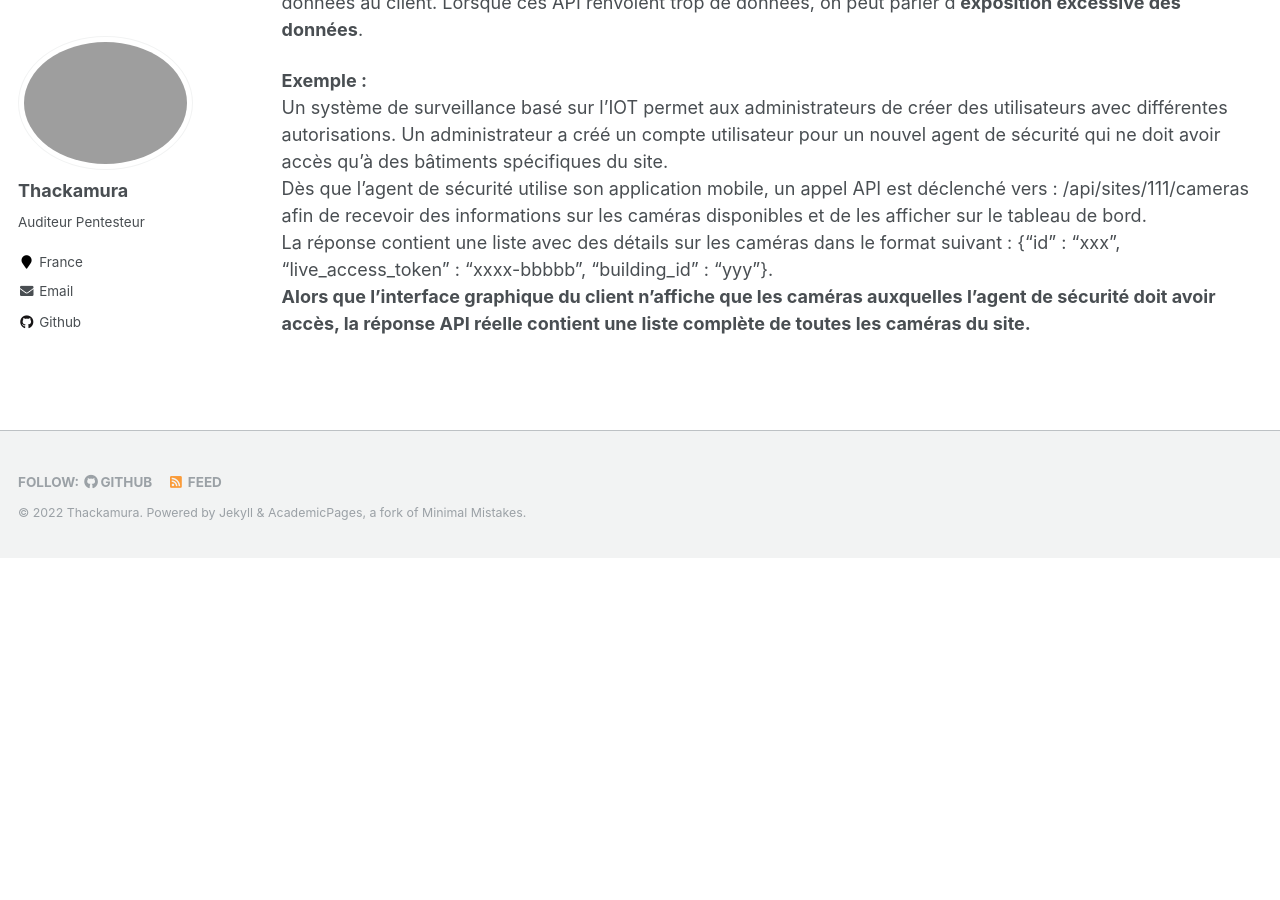
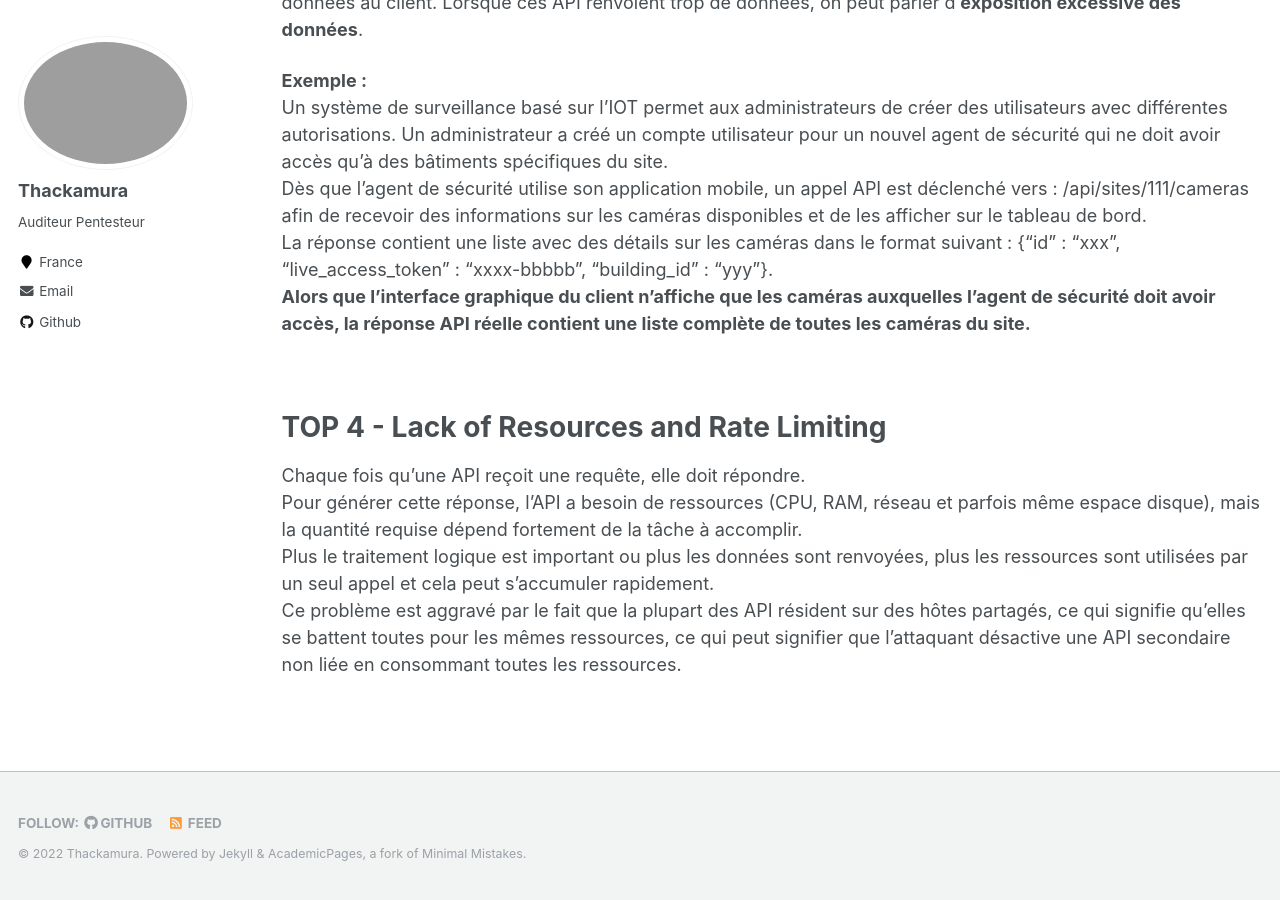
Before and after one commit to thackamura/thackamura.github.io, a Jekyll site: the page built from _pages/pentest-api.md, in a window 1280 px wide and 900 px high, scrolled down 2112 px. Built offline with Jekyll 4.4.1, drawn with Linux system fonts in a browser that asks for light colours; before the commit the page ends 2670 px from its top, so only the background shows below that.

Commit message:
Update pentest-api.md

```diff
--- a/_pages/pentest-api.md
+++ b/_pages/pentest-api.md
@@ -68,4 +68,12 @@ Une API n'est censée renvoyer que les données requises aux utilisateurs finaux
 <br/> Dès que l'agent de sécurité utilise son application mobile, un appel API est déclenché vers : /api/sites/111/cameras afin de recevoir des informations sur les caméras disponibles et de les afficher sur le tableau de bord.
 <br/> La réponse contient une liste avec des détails sur les caméras dans le format suivant : {"id" : "xxx", "live_access_token" : "xxxx-bbbbb", "building_id" : "yyy"}.
 <br/> **Alors que l'interface graphique du client n'affiche que les caméras auxquelles l'agent de sécurité doit avoir accès, la réponse API réelle contient une liste complète de toutes les caméras du site.**
+
 <br/>
+
+TOP 4 - Lack of Resources and Rate Limiting
+======
+Chaque fois qu'une API reçoit une requête, elle doit répondre.
+<br/> Pour générer cette réponse, l'API a besoin de ressources (CPU, RAM, réseau et parfois même espace disque), mais la quantité requise dépend fortement de la tâche à accomplir.
+<br/> Plus le traitement logique est important ou plus les données sont renvoyées, plus les ressources sont utilisées par un seul appel et cela peut s'accumuler rapidement.
+<br/>Ce problème est aggravé par le fait que la plupart des API résident sur des hôtes partagés, ce qui signifie qu'elles se battent toutes pour les mêmes ressources, ce qui peut signifier que l'attaquant désactive une API secondaire non liée en consommant toutes les ressources.
```
